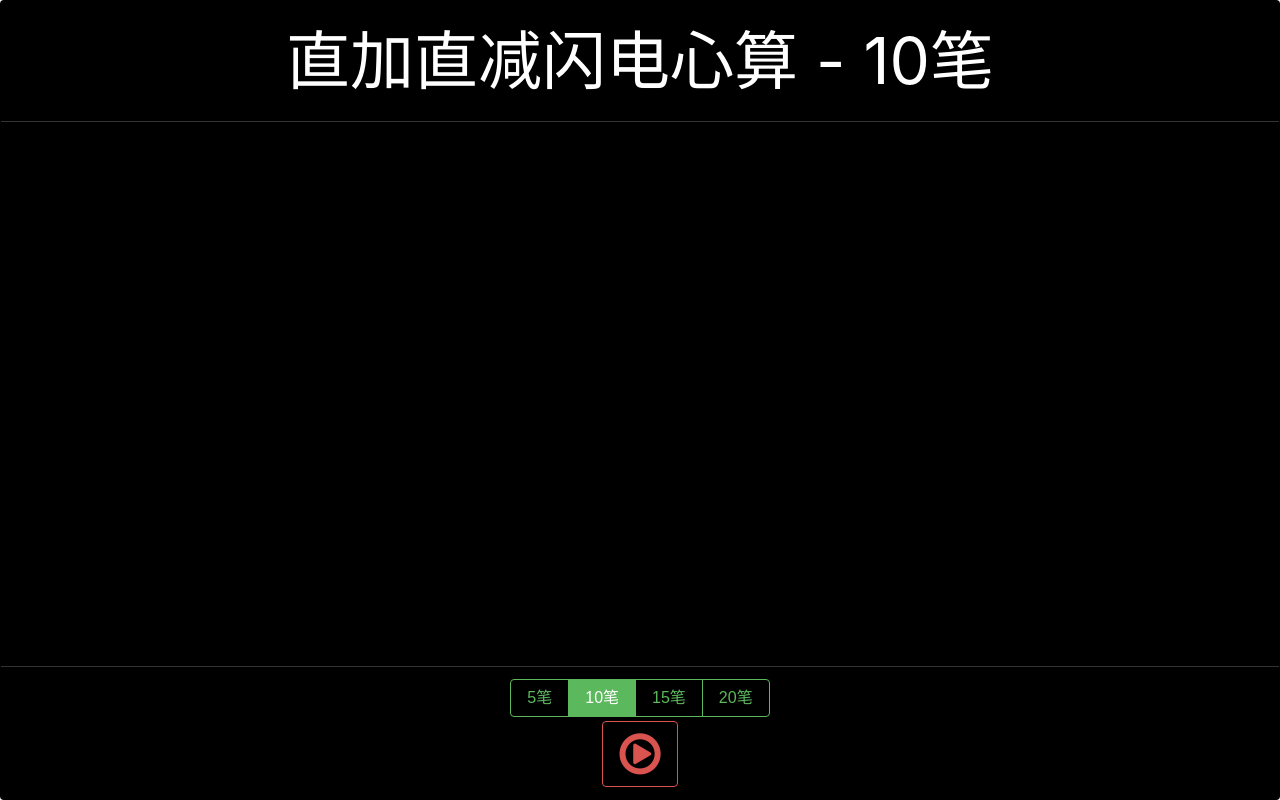
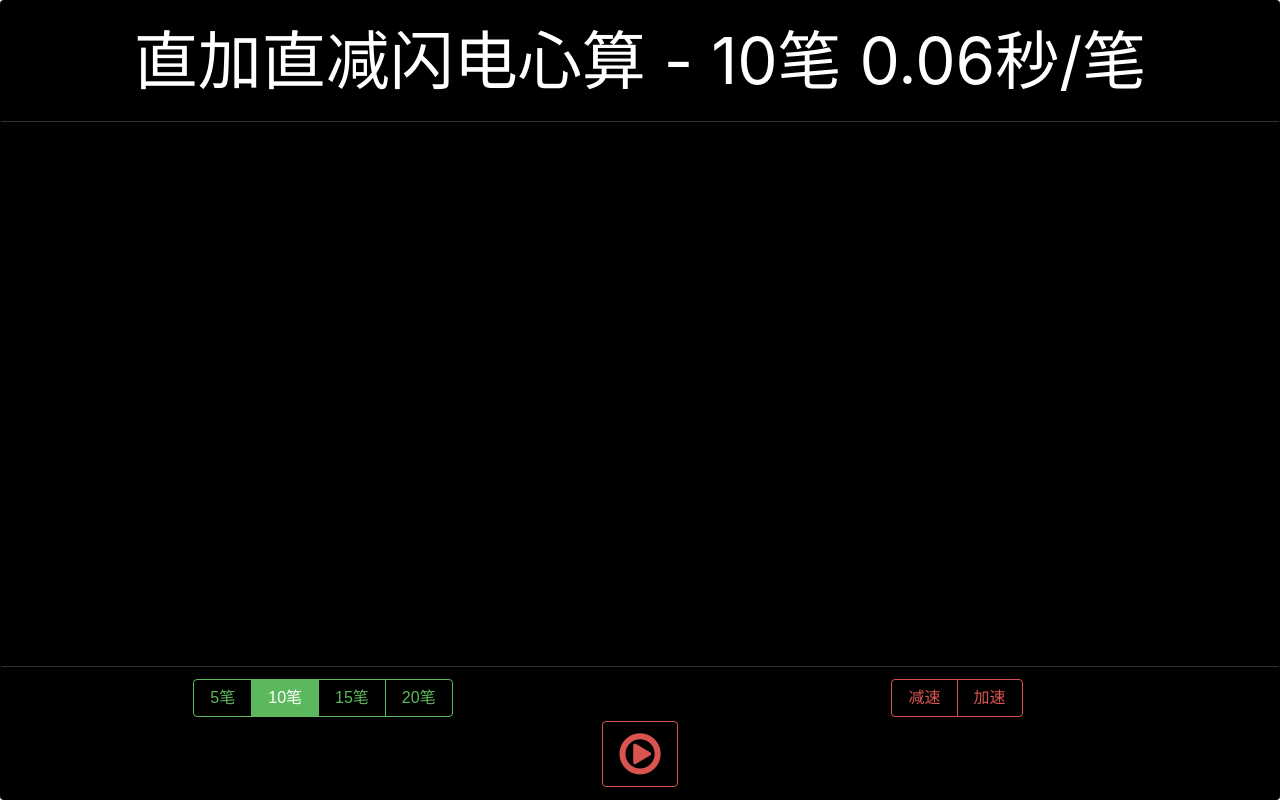
Before and after one commit to yuzhangqu/DjangoTutorial, a Django app: page /single/ in a window 1280 px wide. Run offline with Django 3.2, Linux system fonts and the light colour scheme; some libraries are stand-ins or nearby versions.

Commit message:
single add speed

```diff
--- a/flash/static/flash/js/single.js
+++ b/flash/static/flash/js/single.js
@@ -45,6 +45,7 @@ Single.prototype.generate = function() {
 var timegap = [0, 0.6, 0.7, 0.9, 1];
 var headText = "直加直减闪电心算 -";
 var numVal = 10; // 总笔数
+var speed = timegap[1];  // 一笔0.几秒
 
 function init() {
     showTitle();
@@ -104,14 +105,14 @@ function showAnswer() {
 }
 
 function showTitle() {
-    $(".card-header").text(headText + " " + numVal + "笔 ");
+    $(".card-header").text(headText + " " + numVal + "笔 " + speed/10 + "秒/笔");
 }
 
 function go() {
     if ($("#go").hasClass("disabled")) {
         return false;
     }
-    quiz = new Single(numVal, numVal * 0.4);
+    quiz = new Single(numVal, numVal * speed / 10);
     quiz.generate();
     showTitle();
     removetips(25);
@@ -120,3 +121,27 @@ function go() {
     setTimeout(repeat(0, 3, 1000, showCount), 0);
     setTimeout(repeat(0, 3, 1000, showMask), 0);
 }
+
+function speedup() {
+    if ($("#go").hasClass("disabled")) {
+        return false;
+    }
+
+    if (speed <= 1) {
+        return false;
+    }
+    speed -= 1;
+    showTitle();
+}
+
+function slowdown() {
+    if ($("#go").hasClass("disabled")) {
+        return false;
+    }
+
+    if (speed >= 99) {
+        return false;
+    }
+    speed += 1;
+    showTitle();
+}
--- a/flash/templates/flash/single.html
+++ b/flash/templates/flash/single.html
@@ -32,6 +32,12 @@
                         <button type="button" class="btn btn-outline-success" value="20">20笔</button>
                     </div>
                 </div>
+                <div class="col">
+                    <div id="speed_selector" class="btn-group btn-group-md">
+                        <button type="button" class="btn btn-outline-danger" onclick="slowdown();">减速</button>
+                        <button type="button" class="btn btn-outline-danger" onclick="speedup();">加速</button>
+                    </div>
+                </div>
             </div>
             <div class="row">
                 <div class="col">
```
